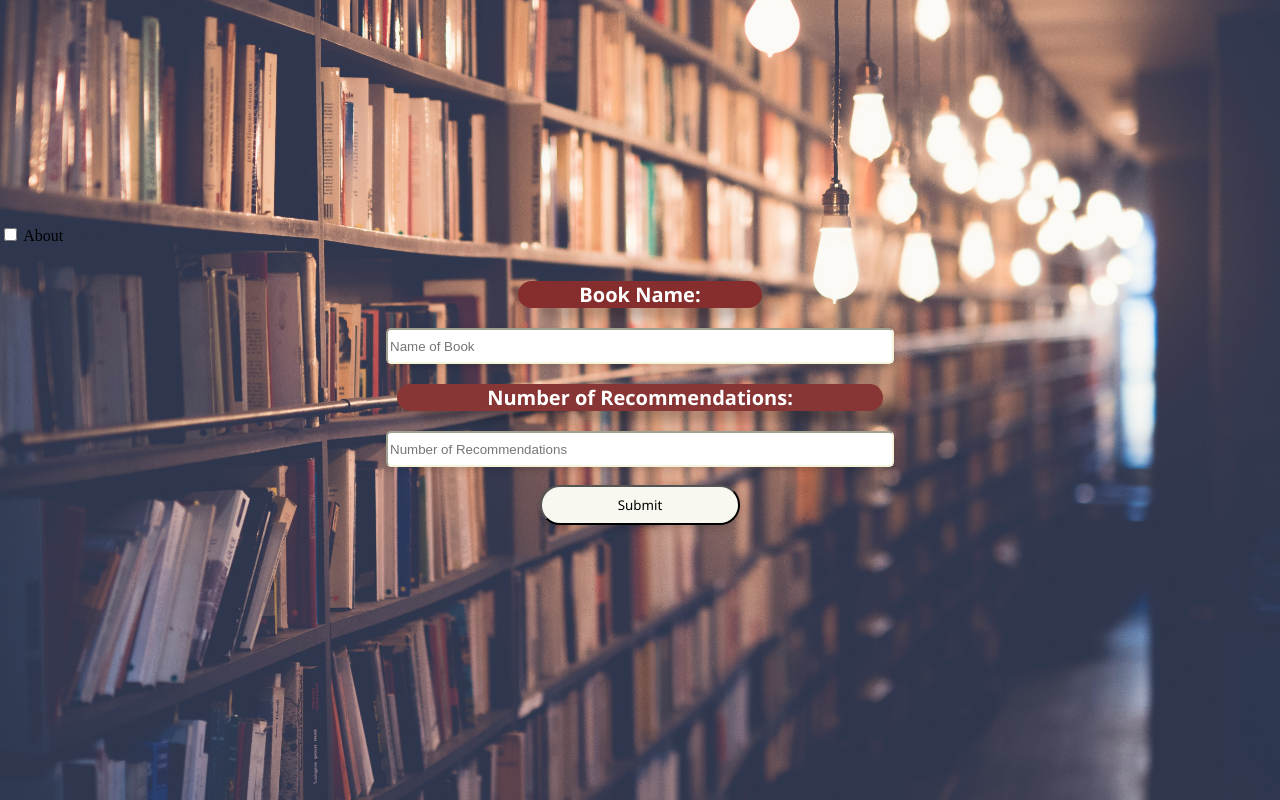
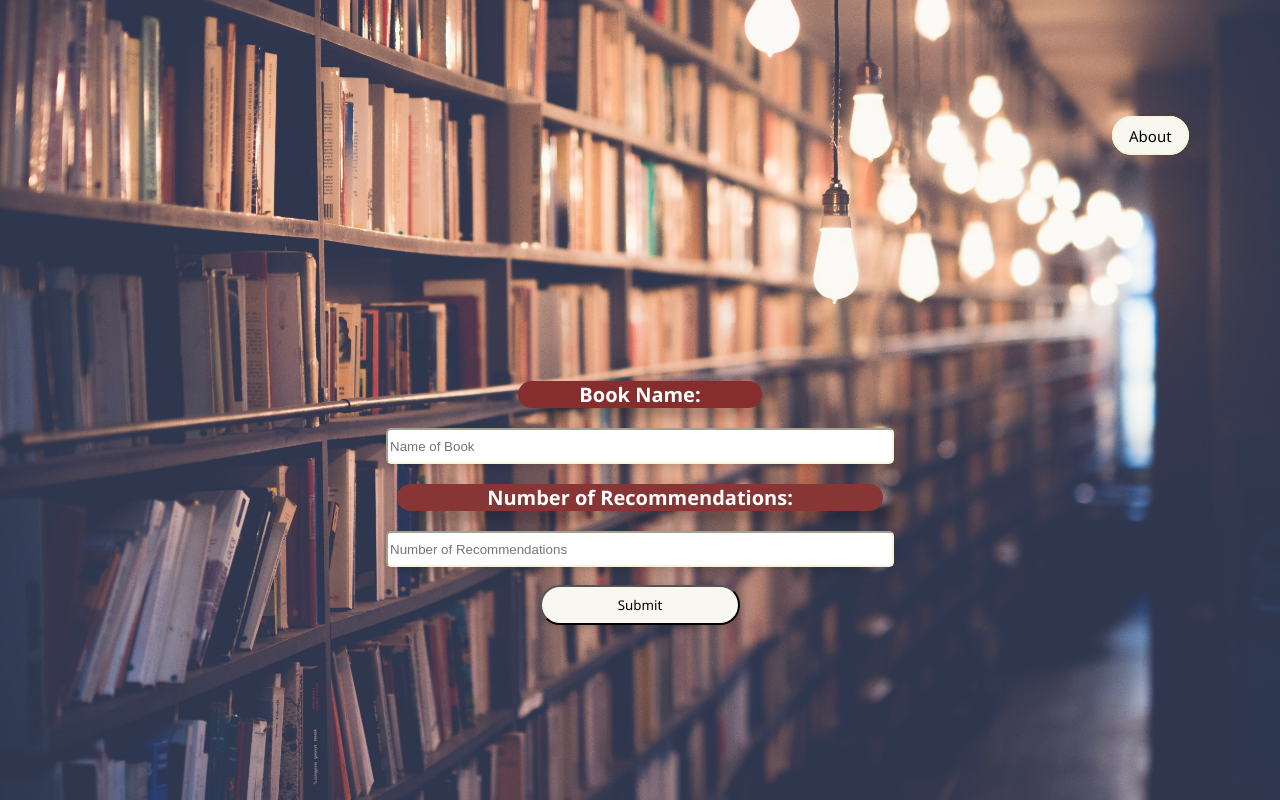
Before and after one commit to rasim321/GR_bookrec_heroku, a Flask app: page / in a window 1280 px wide. Run offline with Flask 2, Linux system fonts and the light colour scheme; parts of the project's set-up code (start-up, migrations or seed data) failed here and were passed over; some libraries are stand-ins or nearby versions.

Commit message:
updated About Css

```diff
--- a/static/styles.css
+++ b/static/styles.css
@@ -16,6 +16,7 @@
     background-position: center center;
     position: relative;
     max-width: 1200px;
+    margin-bottom: 100px;
 }
 .msg{
     width: 40%;
@@ -150,7 +151,7 @@
 
     body {
         display: flex;
-        background-image:url(../static/front.jpg);
+        background-image:url(../static/background.jpg);
         vertical-align: middle;
         -webkit-background-size:cover;
         background-size:cover;
@@ -172,3 +173,47 @@
     }
 
 }
+
+  .about{
+    margin-left: 85%;
+    margin-bottom: 200px;
+  }
+
+
+  #toggle{
+    visibility: hidden;
+    opacity: 0;
+    position: relative;
+    z-index: -1;
+  }
+
+  #toggle:checked ~ dialog {
+    display: block;
+  }
+
+  label{
+    background: rgb(248, 248, 240);
+    color: black;
+    border: 2px solid rgb(112, 107, 107);
+    padding: .5em 1em;
+    border-color: beige;
+    border-radius: 20px;
+    box-shadow: 0px 3px 10px -2px rgba(0, 0, 0, 0.2);
+    font-family: 'Segoe UI', Tahoma, Geneva, Verdana, sans-serif;
+    font-size: 15px;
+  }
+  @keyframes appear {
+    0%{
+      opacity: 0;
+      transform: translateY(-10px);
+    }
+  }
+
+  dialog{
+    animation: appear 350ms ease-in 1;
+    max-width: 500px;
+  }
+
+  .aboutmsg{
+      margin-bottom: 500px;
+  }
```
